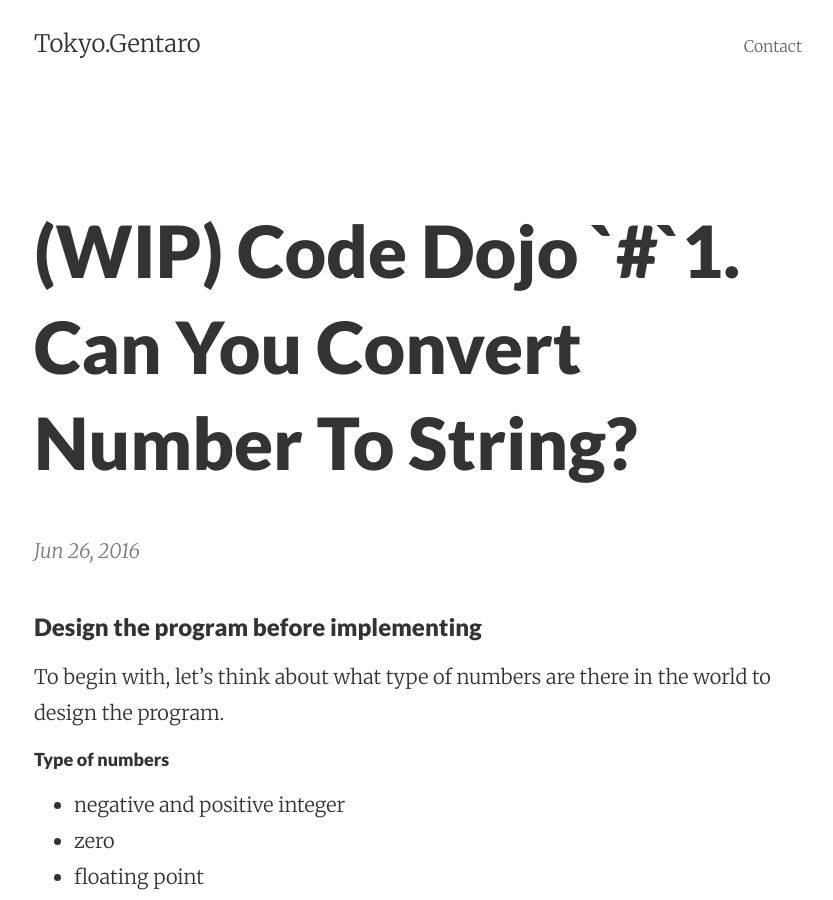
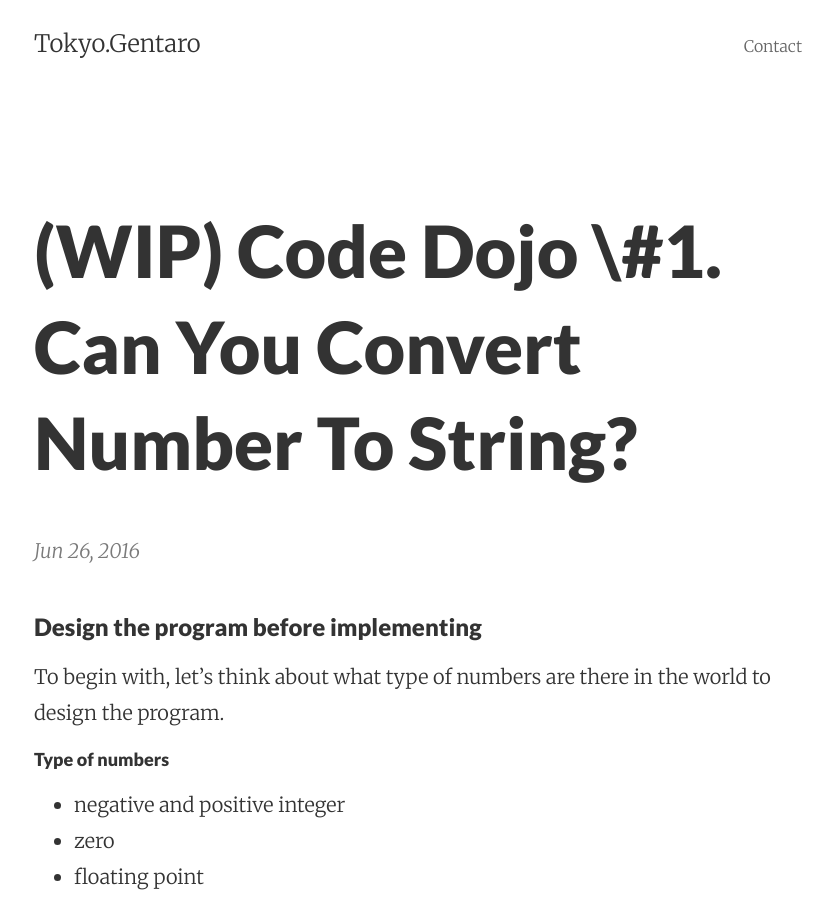
Before and after one commit to gentaro-sakamoto/gentaro-sakamoto.github.io, a Jekyll site: the page built from _posts/2016-06-26-wip-code-dojo-1-can-you-convert-number-to-string.markdown, in a window 1280 px wide and 900 px high. Shown: the whole window, without its empty margins (222-1055 px from the left). Built offline with Jekyll 4.4.1, drawn with Linux system fonts in a browser that asks for light colours.

```diff
--- a/_posts/2016-06-26-wip-code-dojo-1-can-you-convert-number-to-string.markdown
+++ b/_posts/2016-06-26-wip-code-dojo-1-can-you-convert-number-to-string.markdown
@@ -1,6 +1,6 @@
 ---
 published: true
-title: (WIP) Code Dojo `#`1. Can You Convert Number To String?
+title: (WIP) Code Dojo \#1. Can You Convert Number To String?
 layout: post
 ---
 ### Design the program before implementing
```
